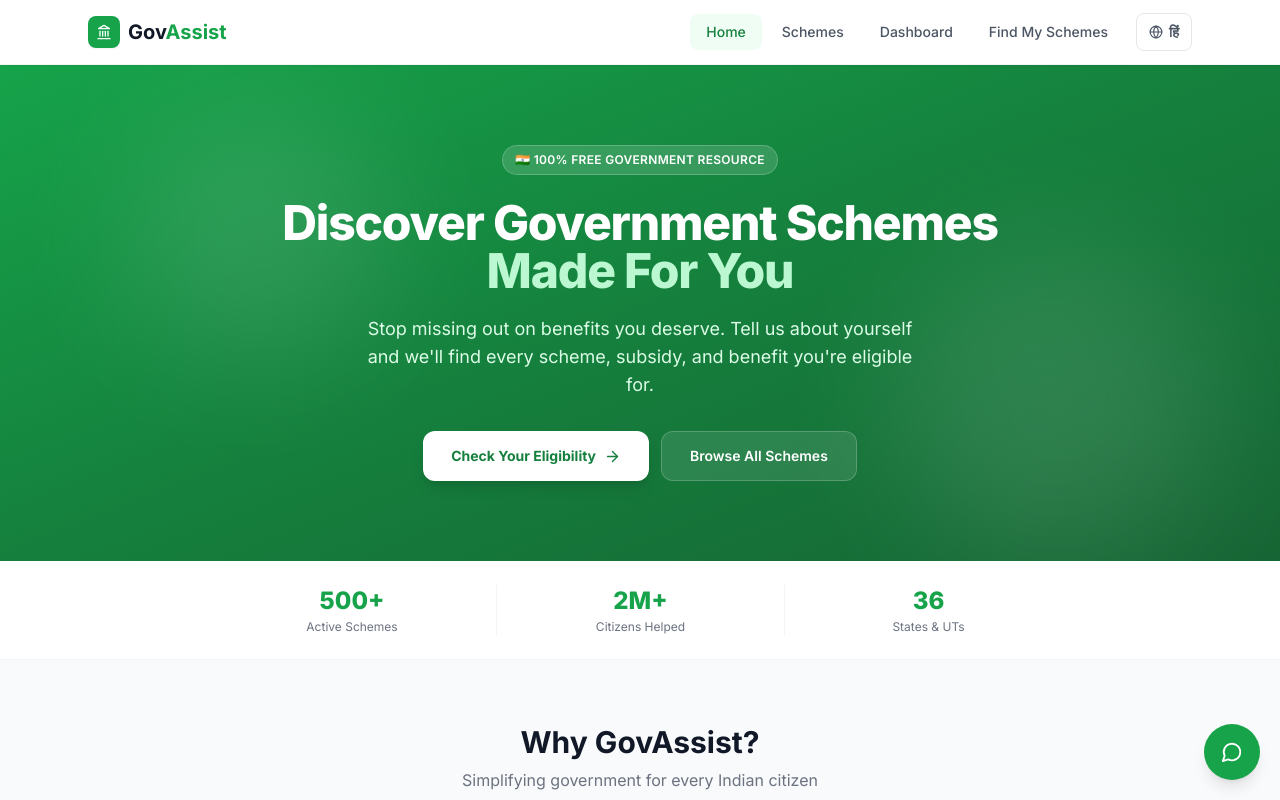
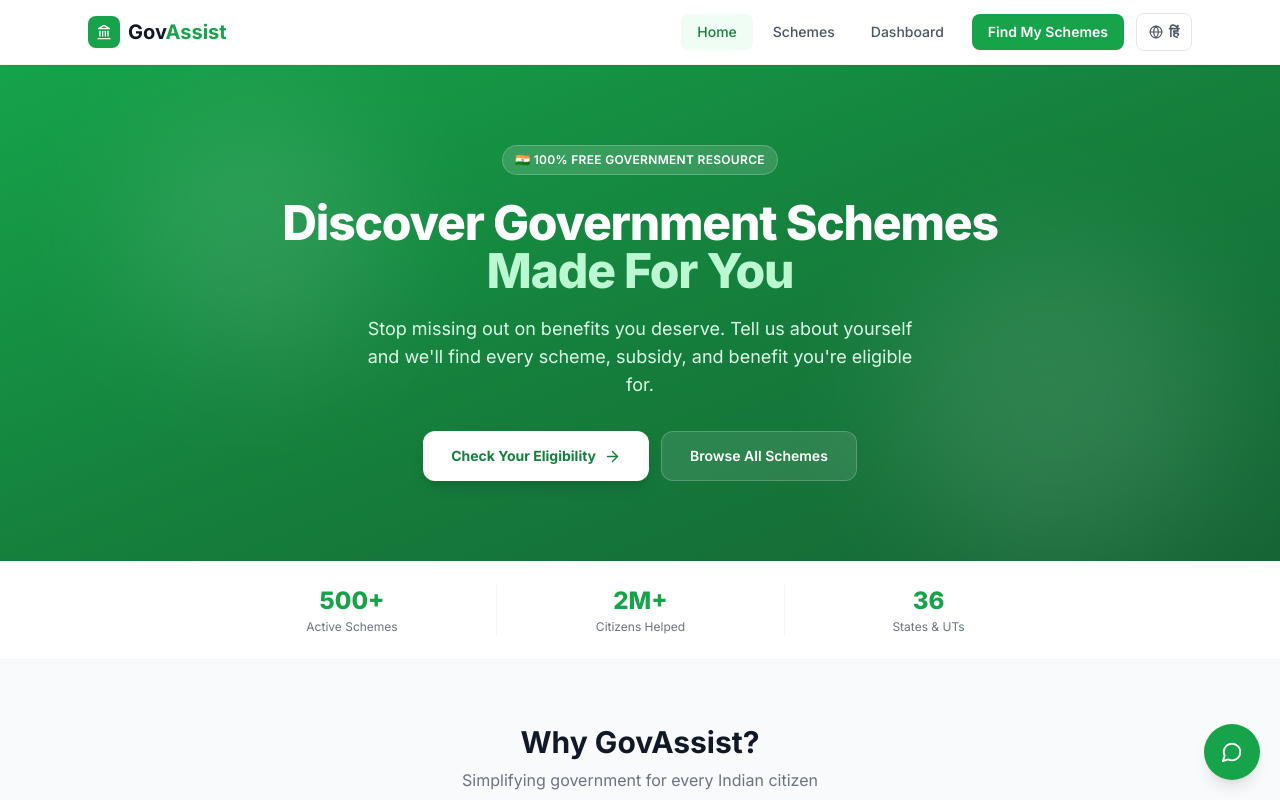
Before and after one commit to Dhruvvv109/GovAssist, a React (Vite) app: page / in a window 1280 px wide. Shown: the top 800 px of the page. Built offline with nearby package versions, Linux system fonts and the light colour scheme.

Commit message:
fix: remove duplicate nav link, keep only green CTA button for Find My Schemes

```diff
--- a/src/components/Navbar.jsx
+++ b/src/components/Navbar.jsx
@@ -12,11 +12,7 @@ export default function Navbar() {
   const [installed, setInstalled] = useState(false)
 
   useEffect(() => {
-    // Check if already running as installed PWA
-    if (window.matchMedia('(display-mode: standalone)').matches) {
-      setInstalled(true)
-      return
-    }
+    if (window.matchMedia('(display-mode: standalone)').matches) { setInstalled(true); return }
     const handler = (e) => { e.preventDefault(); setInstallPrompt(e) }
     window.addEventListener('beforeinstallprompt', handler)
     window.addEventListener('appinstalled', () => { setInstalled(true); setInstallPrompt(null) })
@@ -40,7 +36,6 @@ export default function Navbar() {
     { label: t('nav.home'), to: '/' },
     { label: t('nav.schemes'), to: '/schemes' },
     { label: t('nav.dashboard'), to: '/dashboard' },
-    { label: t('nav.setupProfile'), to: '/setup' },
   ]
 
   const isActive = (path) => location.pathname === path
@@ -64,6 +59,10 @@ export default function Navbar() {
                 {link.label}
               </Link>
             ))}
+            <Link to="/setup"
+              className="ml-2 px-4 py-2 bg-primary-600 text-white text-sm font-semibold rounded-lg hover:bg-primary-700 transition-colors shadow-sm">
+              {t('nav.setupProfile')}
+            </Link>
             <button onClick={toggleLanguage} title="Switch language"
               className="ml-2 flex items-center gap-1.5 px-3 py-2 rounded-lg border border-gray-200 text-sm font-semibold text-gray-600 hover:bg-gray-50 hover:border-primary-300 hover:text-primary-700 transition-all">
               <Globe size={14} />
@@ -73,7 +72,7 @@ export default function Navbar() {
               <button onClick={handleInstall}
                 className="ml-2 flex items-center gap-1.5 px-3 py-2 rounded-lg border border-primary-200 bg-primary-50 text-sm font-semibold text-primary-700 hover:bg-primary-100 transition-all">
                 <Download size={14} />
-                Install App
+                Install
               </button>
             )}
           </div>
@@ -98,6 +97,10 @@ export default function Navbar() {
                 {link.label}
               </Link>
             ))}
+            <Link to="/setup" onClick={() => setOpen(false)}
+              className="block mx-4 py-2.5 bg-primary-600 text-white text-sm font-semibold rounded-lg text-center hover:bg-primary-700 transition-colors">
+              {t('nav.setupProfile')}
+            </Link>
           </div>
         )}
       </div>
```
